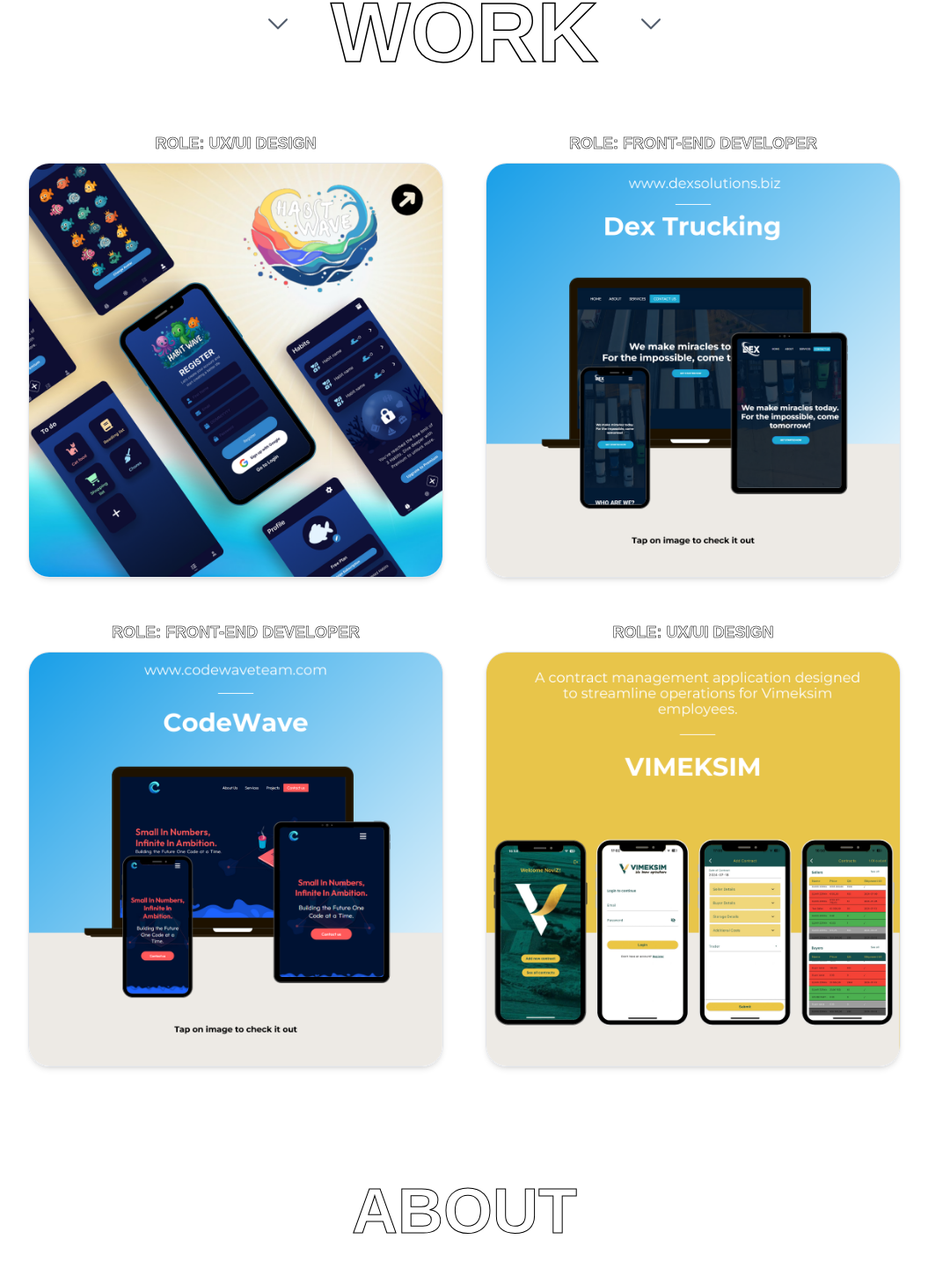
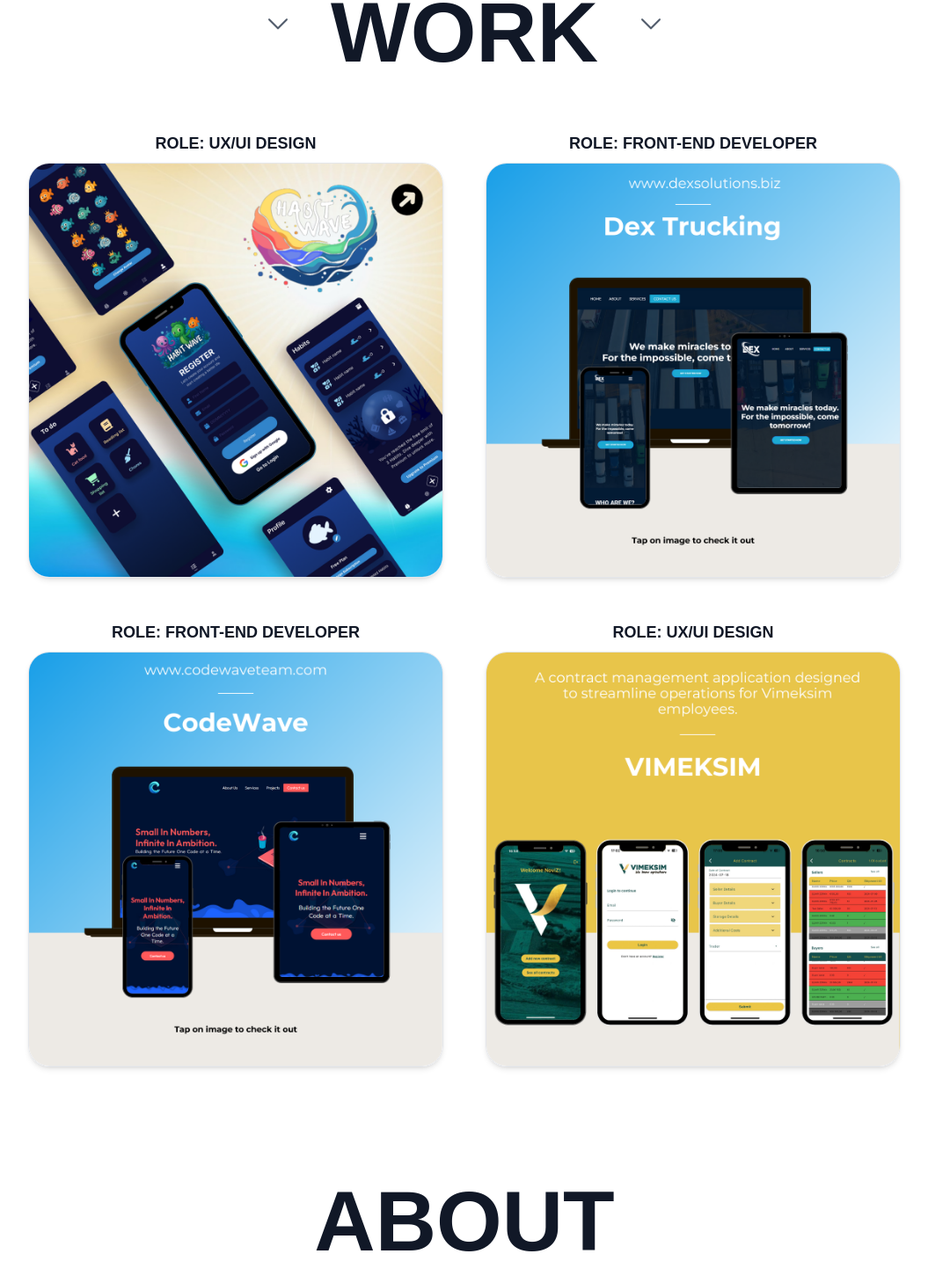
Before and after one commit to njegosvasic/portfolio, a Next.js app: page / in a window 1280 px wide. Shown: the part 726-2185 px from the top of the page at 88% size, without its empty margins (112-1167 px from the left). Built offline with nearby package versions, Linux system fonts and the light colour scheme.

Commit message:
Titles fixed

```diff
--- a/src/app/globals.css
+++ b/src/app/globals.css
@@ -1,79 +1,70 @@
 @import "tailwindcss";
 
-/* ── LIGHT (ne diramo postojeće vrednosti) ───────────────────────── */
+/* LIGHT (ostaje isto) */
 :root {
   --background: #ffffff;
   --foreground: #111827;
   --font-open-sans: "Open Sans", sans-serif;
 
-  /* Hero baza (svetla) */
   --hero-base: #eaebec;
   --hero-grad1: #68eed3;
   --hero-grad2: #00cc4b;
-  --cta-grad: linear-gradient(130deg, #68eed3, #00cc4b); /* light */
-  --about-green: #22c55e; /* light */
+  --cta-grad: linear-gradient(130deg, #68eed3, #00cc4b);
+  --about-green: #22c55e;
   --about-yellow: #facc15;
   --about-red: #ef4444;
   --about-blue: #3b82f6;
-  --contact-grad: linear-gradient(130deg, #68eed3, #00cc4b); /* light */
+  --contact-grad: linear-gradient(130deg, #68eed3, #00cc4b);
 
-  /* CTA dugme: crno/belo u light */
   --cta-bg: #000000;
   --cta-fg: #ffffff;
 }
 
-/* Ostavljam tvoj postojeći prefers-color-scheme blok netaknut */
+/* prefers-color-scheme blok ostaje kako si stavio */
 @media (prefers-color-scheme: dark) {
   :root {
-    --background: #ffffff; /* ostavljeno kako si tražio */
-    --foreground: #000000; /* ostavljeno kako si tražio */
+    --background: #ffffff;
+    --foreground: #000000;
   }
 }
 
-/* Osnovni body (kao kod tebe) */
+/* Body */
 body {
   background: var(--background);
   color: var(--foreground);
   font-family: Arial, Helvetica, sans-serif;
 }
 
-/* ── DARK (samo dodatak) ─────────────────────────────────────────── */
+/* DARK varijable */
 .dark {
-  --background: #111827; /* tamna pozadina */
-  --foreground: #f9fafb; /* svetli tekst */
+  --background: #111827;
+  --foreground: #f9fafb;
 
-  /* Hero baza (tamna) */
   --hero-base: #0f172a;
-  --hero-grad1: #4f46e5; /* indigo/plava */
-  --hero-grad2: #9333ea; /* ljubičasta */
+  --hero-grad1: #4f46e5;
+  --hero-grad2: #9333ea;
 
-   --cta-grad: linear-gradient(130deg, #4f46e5, #9333ea); /* dark */
-  --about-green: #10b981; /* emerald / neon zelena */
-  --about-yellow: #eab308; /* amber / zlata */
-  --about-red: #ec4899; /* pinkish / fuchsia */
-  --about-blue: #6366f1; /* indigo-plava */
-  --contact-grad: linear-gradient(130deg, #4f46e5, #9333ea); /* dark */
+  --cta-grad: linear-gradient(130deg, #4f46e5, #9333ea);
+  --about-green: #10b981;
+  --about-yellow: #eab308;
+  --about-red: #ec4899;
+  --about-blue: #6366f1;
+  --contact-grad: linear-gradient(130deg, #4f46e5, #9333ea);
 
-  /* CTA dugme: belo/crno u dark */
   --cta-bg: #ffffff;
   --cta-fg: #000000;
 }
 
-/* Outline → solid samo u dark (ako koristiš .outline-heading / .outline-sub) */
+
+#projects h2,
+#projects p {
+  color: var(--foreground);
+  -webkit-text-stroke: 0;
+}
+
+
 .dark .outline-heading,
 .dark .outline-sub {
-  -webkit-text-stroke: 0px;
+  -webkit-text-stroke: 0;
   color: var(--foreground);
 }
-
-/* Work sekcija: naslovi/podnaslovi SOLID beli u dark */
-.dark #projects h2,
-.dark #projects p {
-  -webkit-text-stroke: 0px !important;
-  color: #ffffff !important;
-}
-/* About sekcija */
-.dark #about h2 {
-  -webkit-text-stroke: 0 !important;
-  color: #ffffff !important;
-}
--- a/src/components/About.jsx
+++ b/src/components/About.jsx
@@ -5,10 +5,7 @@ import profileImage from "../assets/ja.png";
 export default function AboutSection() {
   return (
     <section id="about" className="px-4 md:px-4 py-16">
-      <h2
-        className="text-5xl md:text-7xl font-bold uppercase text-center mb-12"
-        style={{ WebkitTextStroke: "1px #000", color: "transparent" }}
-      >
+      <h2 className="text-6xl md:text-8xl font-bold uppercase text-center mb-12 text-[var(--foreground)]">
         About
       </h2>
 
--- a/src/components/Work.jsx
+++ b/src/components/Work.jsx
@@ -48,10 +48,7 @@ export default function Work() {
           <ChevronDown size={40} strokeWidth={1.2} />
         </div>
 
-        <h2
-          className="text-6xl md:text-8xl font-bold uppercase text-center"
-          style={{ WebkitTextStroke: "1.5px #000", color: "transparent" }}
-        >
+        <h2 className="text-6xl md:text-8xl font-bold uppercase text-center text-black dark:text-white">
           Work
         </h2>
 
@@ -73,10 +70,7 @@ export default function Work() {
           return (
             <div key={proj.id} className="flex flex-col gap-2 items-center">
               {/* Role tekst */}
-              <p
-                className="text-base sm:text-lg font-semibold uppercase"
-                style={{ WebkitTextStroke: "0.5px #000", color: "transparent" }}
-              >
+              <p className="text-base sm:text-lg font-semibold uppercase text-black dark:text-white">
                 {proj.role}
               </p>
 
```
